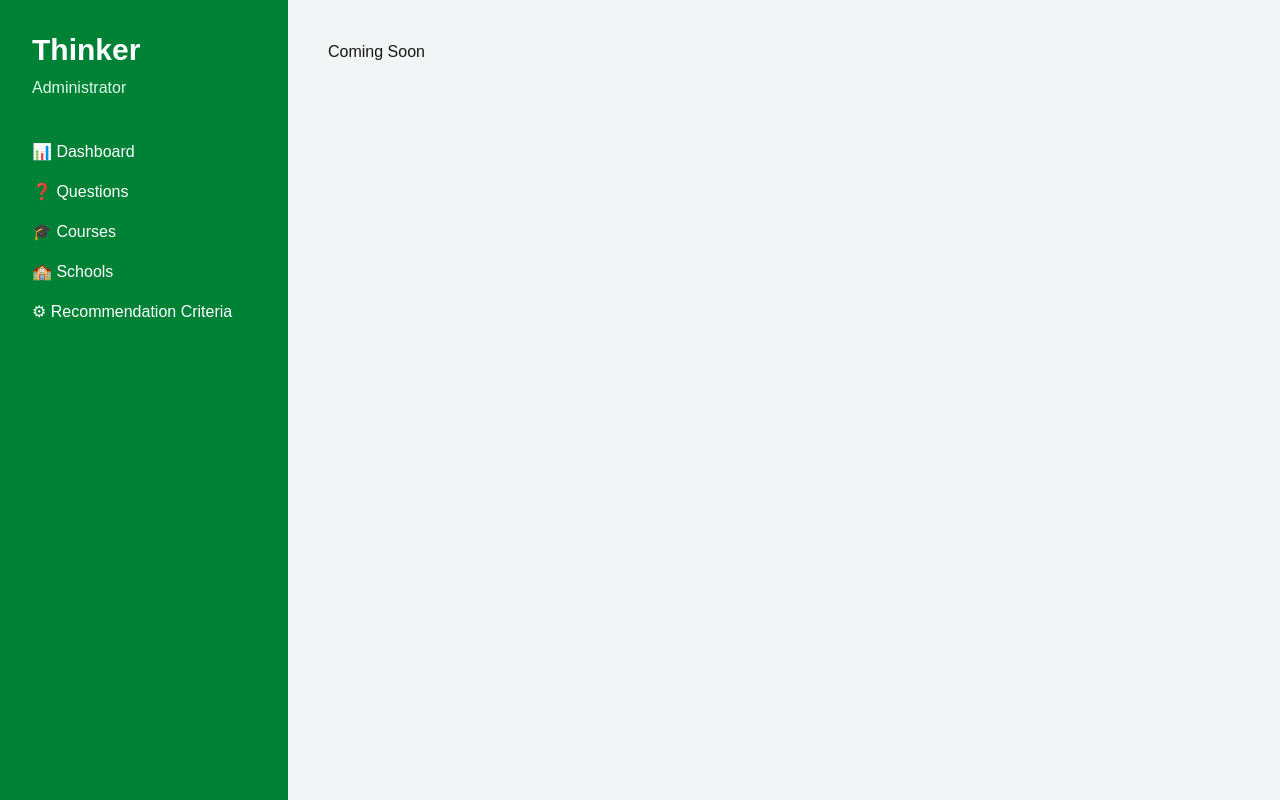
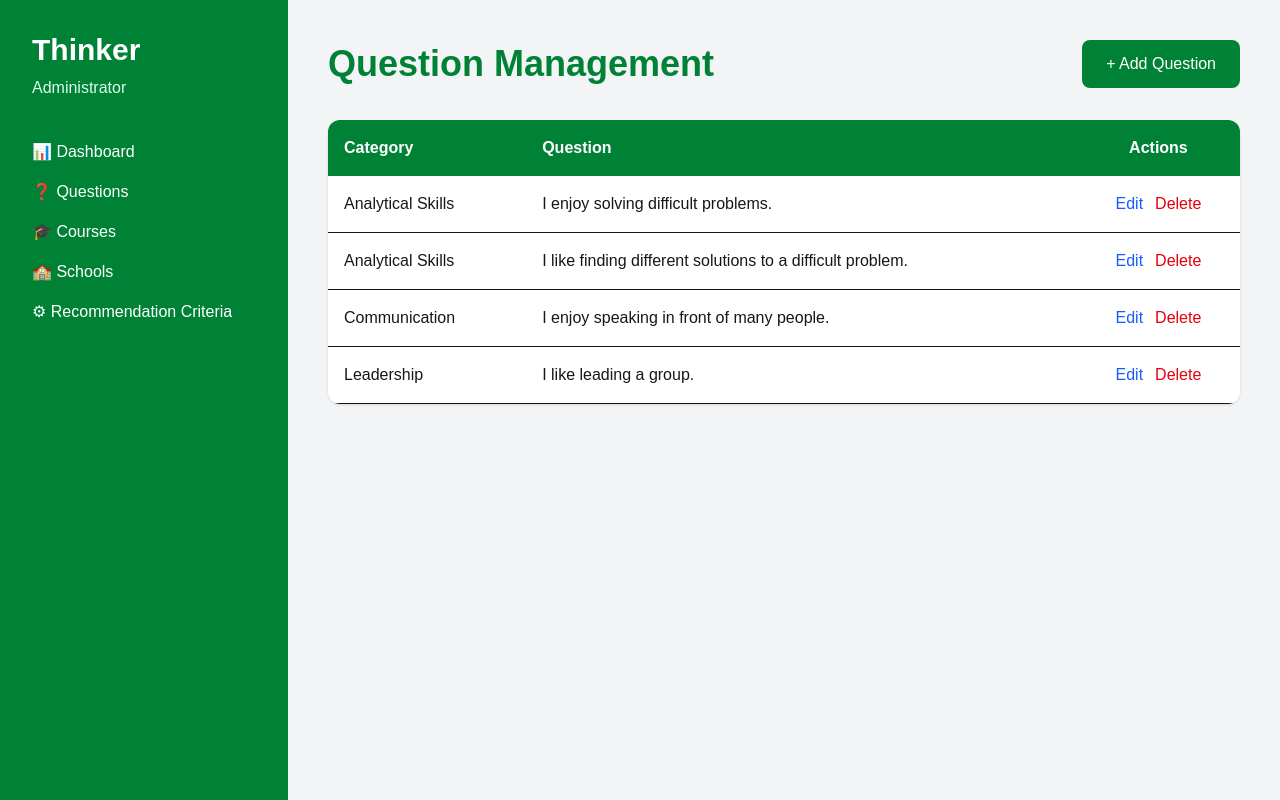
Before and after one commit to ryrycode/ai-course-recommendation, a Next.js app in the folder frontend/: page /admin/questions in a window 1280 px wide. Built offline with nearby package versions, Linux system fonts and the light colour scheme.

Commit message:
Created question management page with mock data

```diff
--- a/frontend/src/app/admin/questions/page.js
+++ b/frontend/src/app/admin/questions/page.js
@@ -1,3 +1,83 @@
-export default function Page() {
-  return <h1>Coming Soon</h1>;
+import mockAdminQuestions from "@/data/mockAdminQuestions";
+
+export default function QuestionsPage() {
+  return (
+    <>
+      <div className="flex justify-between items-center">
+
+        <h1 className="text-4xl font-bold text-green-700">
+          Question Management
+        </h1>
+
+        <button className="bg-green-700 hover:bg-green-800 text-white px-6 py-3 rounded-lg">
+          + Add Question
+        </button>
+
+      </div>
+
+      <div className="mt-8 bg-white rounded-xl shadow overflow-hidden">
+
+        <table className="w-full">
+
+          <thead className="bg-green-700 text-white">
+
+            <tr>
+
+              <th className="text-left p-4">
+                Category
+              </th>
+
+              <th className="text-left p-4">
+                Question
+              </th>
+
+              <th className="text-center p-4">
+                Actions
+              </th>
+
+            </tr>
+
+          </thead>
+
+          <tbody>
+
+            {mockAdminQuestions.map((item) => (
+
+              <tr
+                key={item.id}
+                className="border-b"
+              >
+
+                <td className="p-4">
+                  {item.category}
+                </td>
+
+                <td className="p-4">
+                  {item.question}
+                </td>
+
+                <td className="p-4 text-center space-x-3">
+
+                  <button className="text-blue-600 hover:underline">
+                    Edit
+                  </button>
+
+                  <button className="text-red-600 hover:underline">
+                    Delete
+                  </button>
+
+                </td>
+
+              </tr>
+
+            ))}
+
+          </tbody>
+
+        </table>
+
+      </div>
+
+    </>
+  );
 }
--- /dev/null
+++ b/frontend/src/data/mockAdminQuestions.js
@@ -0,0 +1,24 @@
+const mockAdminQuestions = [
+  {
+    id: 1,
+    category: "Analytical Skills",
+    question: "I enjoy solving difficult problems."
+  },
+  {
+    id: 2,
+    category: "Analytical Skills",
+    question: "I like finding different solutions to a difficult problem."
+  },
+  {
+    id: 3,
+    category: "Communication",
+    question: "I enjoy speaking in front of many people."
+  },
+  {
+    id: 4,
+    category: "Leadership",
+    question: "I like leading a group."
+  }
+];
+
+export default mockAdminQuestions;
--- a/frontend/src/data/mockQuestions.js
+++ /dev/null
@@ -1,29 +0,0 @@
-const questions = [
-  {
-    id: 1,
-    section: "Analytical & Logical Skills",
-    question: "I enjoy solving difficult problems."
-  },
-  {
-    id: 2,
-    section: "Analytical & Logical Skills",
-    question: "I like finding different solutions to a difficult problem."
-  },
-  {
-    id: 3,
-    section: "Analytical & Logical Skills",
-    question: "I enjoy analyzing information before making decisions."
-  },
-  {
-    id: 4,
-    section: "Analytical & Logical Skills",
-    question: "I like solving mathematical or logical puzzles."
-  },
-  {
-    id: 5,
-    section: "Analytical & Logical Skills",
-    question: "I enjoy identifying patterns and relationships."
-  }
-];
-
-export default questions;
```
